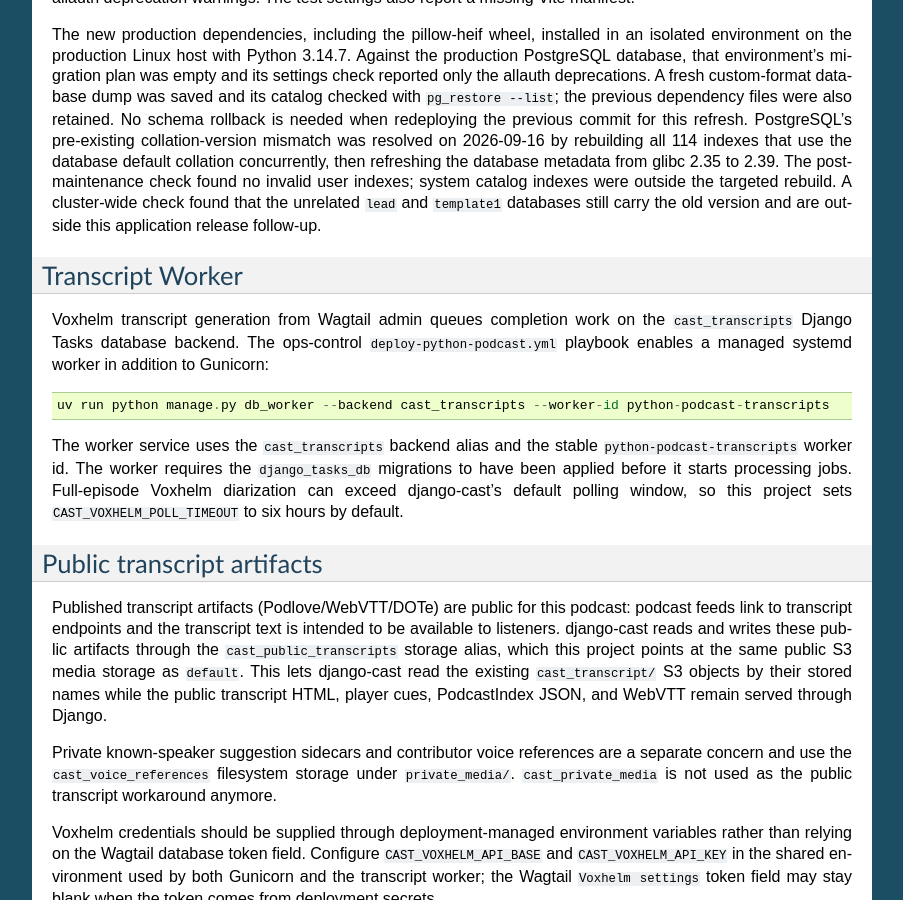
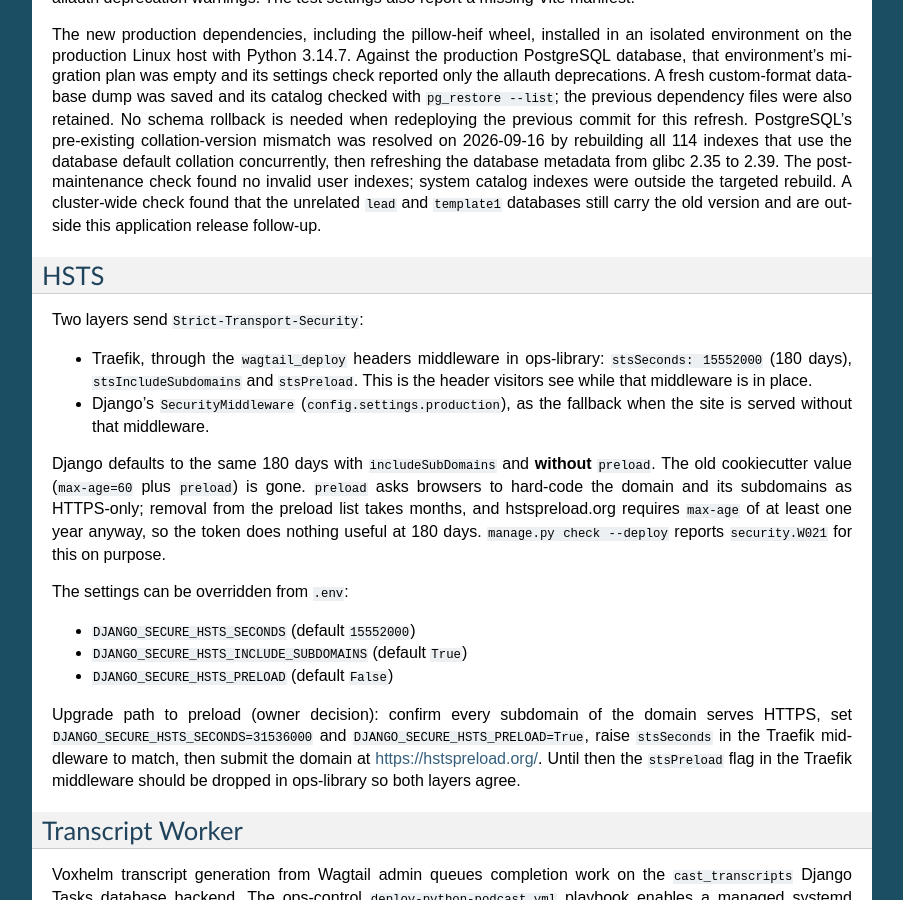
Before and after one commit to ephes/python-podcast, a Sphinx documentation site: the page built from docs/deploy.rst, in a window 1280 px wide and 900 px high, scrolled down 1810 px. Shown: the whole window, without its empty margins (198-1101 px from the left). Built offline with Sphinx 7.4.7, drawn with Linux system fonts in a browser that asks for light colours.

Commit message:
Replace cookiecutter HSTS leftover with 180 days, no preload
Production shipped SECURE_HSTS_SECONDS = 60 together with preload. Default
to max-age=15552000 (180 days) with includeSubDomains, the same max-age the
ops-library Traefik middlewares use, and turn preload off: it is slow to
undo and needs at least one year of max-age anyway. All three values can be
overridden via DJANGO_SECURE_HSTS_SECONDS, _INCLUDE_SUBDOMAINS and _PRELOAD;
the docs describe the upgrade path to preload.

```diff
--- a/docs/deploy.rst
+++ b/docs/deploy.rst
@@ -115,6 +115,41 @@
 unrelated ``lead`` and ``template1`` databases still carry the old version and
 are outside this application release follow-up.
 
+.. _hsts:
+
+HSTS
+----
+
+Two layers send ``Strict-Transport-Security``:
+
+* Traefik, through the ``wagtail_deploy`` headers middleware in ops-library:
+  ``stsSeconds: 15552000`` (180 days), ``stsIncludeSubdomains`` and
+  ``stsPreload``. This is the header visitors see while that middleware is in
+  place.
+* Django's ``SecurityMiddleware`` (``config.settings.production``), as the
+  fallback when the site is served without that middleware.
+
+Django defaults to the same 180 days with ``includeSubDomains`` and **without**
+``preload``. The old cookiecutter value (``max-age=60`` plus ``preload``) is
+gone. ``preload`` asks browsers to hard-code the domain and its subdomains as
+HTTPS-only; removal from the preload list takes months, and hstspreload.org
+requires ``max-age`` of at least one year anyway, so the token does nothing
+useful at 180 days. ``manage.py check --deploy`` reports ``security.W021``
+for this on purpose.
+
+The settings can be overridden from ``.env``:
+
+* ``DJANGO_SECURE_HSTS_SECONDS`` (default ``15552000``)
+* ``DJANGO_SECURE_HSTS_INCLUDE_SUBDOMAINS`` (default ``True``)
+* ``DJANGO_SECURE_HSTS_PRELOAD`` (default ``False``)
+
+Upgrade path to preload (owner decision): confirm every subdomain of the domain
+serves HTTPS, set ``DJANGO_SECURE_HSTS_SECONDS=31536000`` and
+``DJANGO_SECURE_HSTS_PRELOAD=True``, raise ``stsSeconds`` in the Traefik
+middleware to match, then submit the domain at https://hstspreload.org/.
+Until then the ``stsPreload`` flag in the Traefik middleware should be dropped
+in ops-library so both layers agree.
+
 Transcript Worker
 -----------------
 
```
Also changed, not shown: 2 other files.
